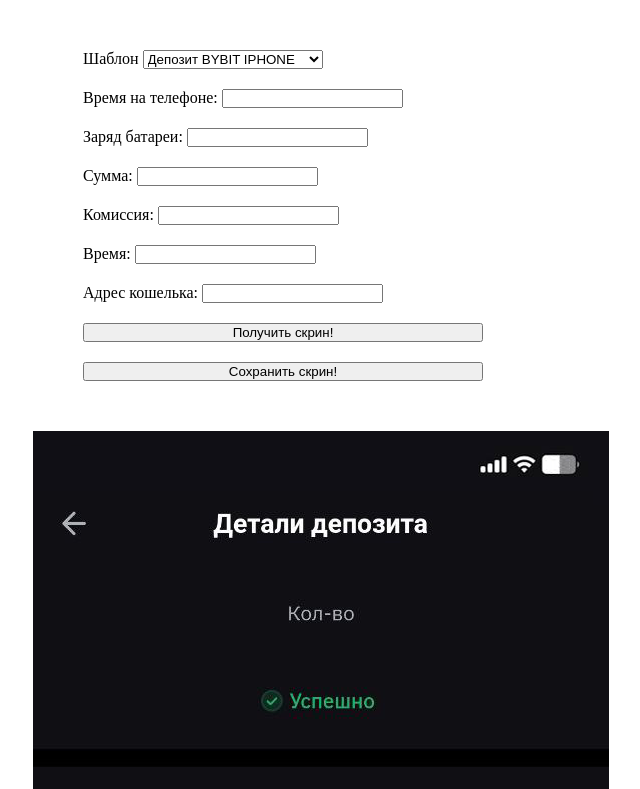
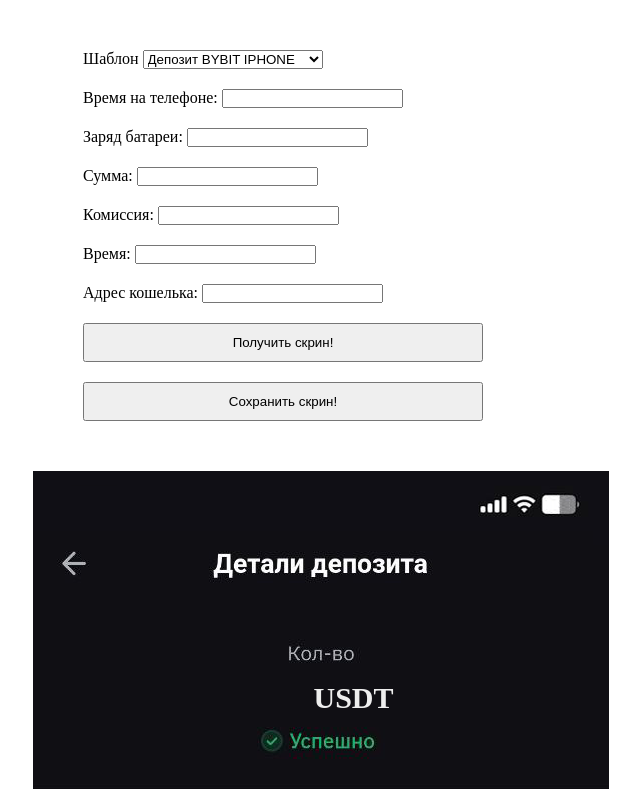
Before and after one commit to MaksymKurbesov/screenmaker, a website built with webpack: page index.html in a window 1280 px wide. Shown: the top 789 px of the page, without its empty margins (319-959 px from the left). Built offline with nearby package versions, Linux system fonts and the light colour scheme.

Commit message:
fixed font bug

```diff
--- a/src/getBybitDepositAndroid.js
+++ b/src/getBybitDepositAndroid.js
@@ -1,5 +1,5 @@
 import { generateRandomString, splitText2Chunks } from "./helpers";
-import { IBMMedium, Montserrat } from "./index";
+import { IBMBold, IBMMedium, Montserrat } from "./index";
 
 const amountInput = document.getElementById("amount");
 const timeInput = document.getElementById("time");
--- a/src/getBybitDepositIphone.js
+++ b/src/getBybitDepositIphone.js
@@ -1,5 +1,5 @@
 import { generateRandomString, splitText2Chunks } from "./helpers";
-import { IBMMedium, SFProDisplayBold, SFProDisplayMed } from "./index";
+import { IBMBold, IBMMedium, SFProDisplayBold, SFProDisplayMed } from "./index";
 
 const amountInput = document.getElementById("amount");
 const timeInput = document.getElementById("time");
--- a/src/getBybitWithdrawnAndroid.js
+++ b/src/getBybitWithdrawnAndroid.js
@@ -1,5 +1,5 @@
 import { generateRandomString, splitText2Chunks } from "./helpers";
-import { IBMMedium, Montserrat } from "./index";
+import { IBMBold, IBMMedium, Montserrat } from "./index";
 
 const amountInput = document.getElementById("amount");
 const timeInput = document.getElementById("time");
--- a/src/getBybitWithdrawnIphone.js
+++ b/src/getBybitWithdrawnIphone.js
@@ -1,5 +1,5 @@
 import { generateRandomString, splitText2Chunks } from "./helpers";
-import { IBMMedium, SFProDisplayBold, SFProDisplayMed } from "./index";
+import { IBMBold, IBMMedium, SFProDisplayBold, SFProDisplayMed } from "./index";
 
 const amountInput = document.getElementById("amount");
 const timeInput = document.getElementById("time");
--- a/src/index.css
+++ b/src/index.css
@@ -16,3 +16,7 @@
   gap: 20px;
   padding: 50px;
 }
+
+#get-screen, #download-screen {
+  padding: 10px 0;
+}
```
Also changed, not shown: dist/index.js.
